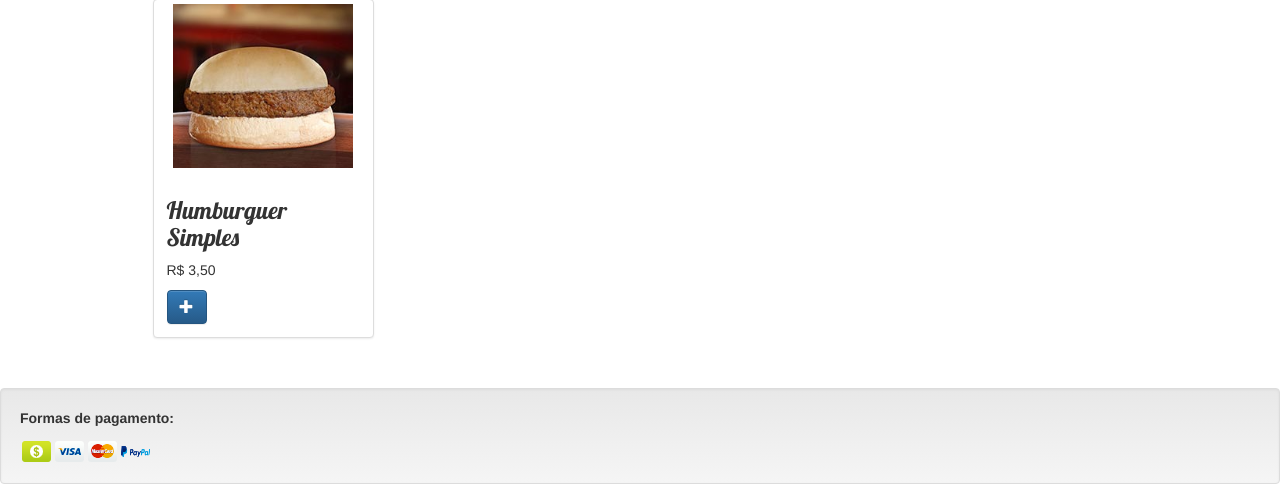
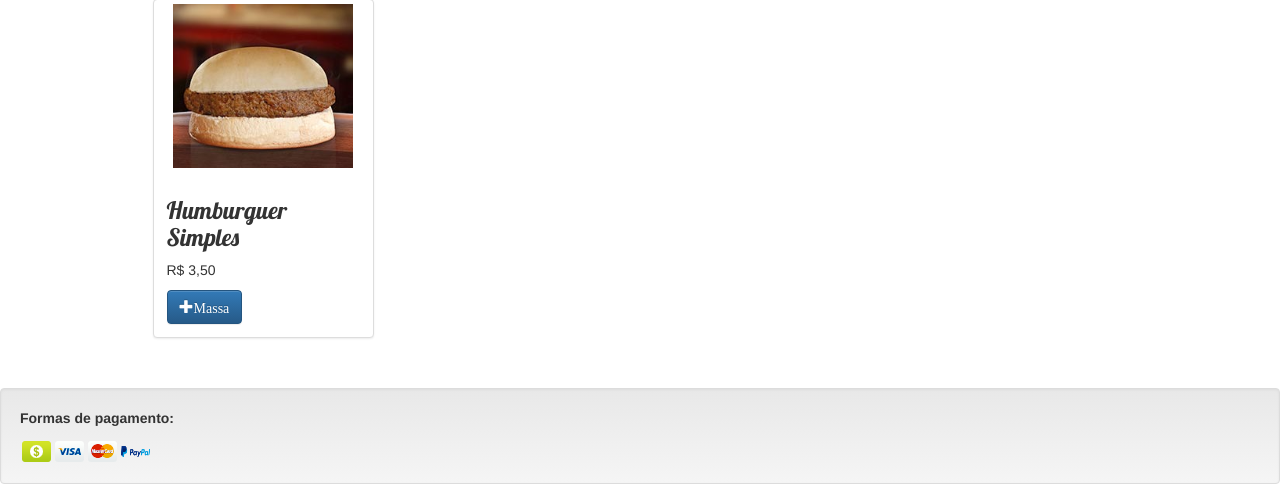
Before and after one commit to NullRecursive/WebLanches, a Django app: page /cardapio/hamburguer/ in a window 1280 px wide. Shown: the part 333-821 px from the top of the page. Run offline with Django 3.2, Linux system fonts and the light colour scheme; some libraries are stand-ins or nearby versions.

Commit message:
hamburguer.html

```diff
--- a/loja/templates/loja/hamburguer.html
+++ b/loja/templates/loja/hamburguer.html
@@ -12,7 +12,7 @@
         <p > R$ 3,50</p>
 
         <button type="button" class="btn btn-primary btn-mini" data-toggle="modal" data-target=".eu">
-          <span class="glyphicon glyphicon-plus" aria-hidden="true"></span>
+          <span class="glyphicon glyphicon-plus" aria-hidden="true">Massa</span>
         </button>
 
         <div class="modal fade eu" tabindex="-1" role="dialog" aria-labelledby="mySmallModalLabel">
```
